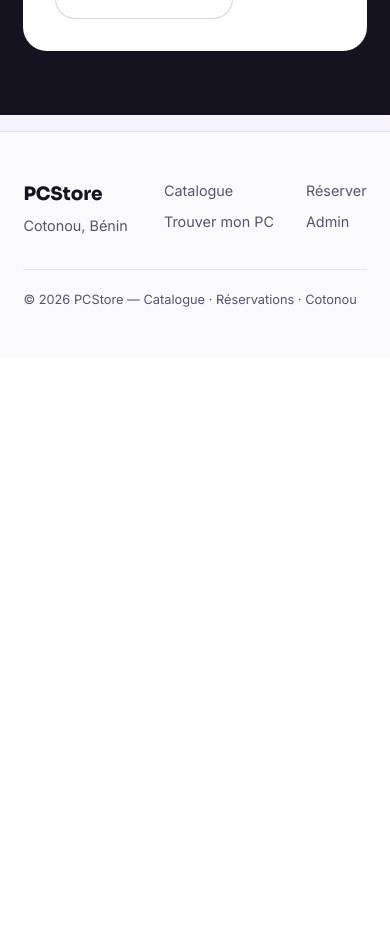
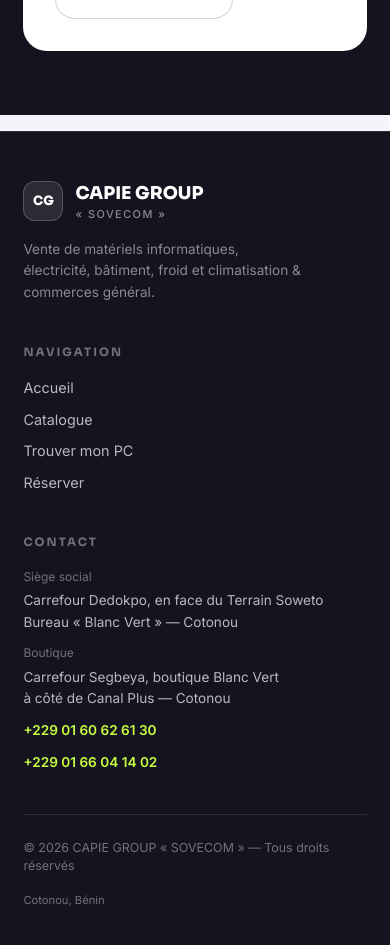
Before and after one commit to yannick21-rgb/site-web-C, a Next.js app in the folder pcstore/: page / in a window 390 px wide. Shown: the part 4600-5545 px from the top of the page. Before the commit the page ends 4957 px from the top, so only its background shows below. Built offline with nearby package versions, Linux system fonts and the light colour scheme; no server answers; the database is empty.

Commit message:
Footer : intégration des infos CAPIE GROUP SOVECOM (logo, adresse, téléphone)

```diff
--- a/pcstore/components/Footer.tsx
+++ b/pcstore/components/Footer.tsx
@@ -2,27 +2,59 @@ import Link from "next/link";
 
 export default function Footer() {
   return (
-    <footer className="px-[6%] py-12 border-t border-line bg-white/50 mt-4">
-      <div className="flex justify-between items-start flex-wrap gap-6">
+    <footer className="bg-navy text-white px-[6%] py-12 border-t border-white/10 mt-4">
+      <div className="grid grid-cols-1 md:grid-cols-3 gap-10 mb-10">
         <div>
-          <div className="font-sora font-extrabold text-[1.15rem] mb-2">
-            PC<span>Store</span>
+          <div className="flex items-center gap-3 mb-4">
+            <div className="w-10 h-10 rounded-xl bg-white/10 border border-white/20 flex items-center justify-center font-sora font-extrabold text-[0.8rem]">
+              CG
+            </div>
+            <div>
+              <div className="font-sora font-extrabold text-[1.1rem]">CAPIE GROUP</div>
+              <div className="text-[0.68rem] text-white/50 font-medium uppercase tracking-[1.5px]">« SOVECOM »</div>
+            </div>
           </div>
-          <div className="text-muted text-[0.9rem]">Cotonou, Bénin</div>
+          <p className="text-white/50 text-[0.85rem] leading-[1.6] max-w-[280px]">
+            Vente de matériels informatiques, électricité, bâtiment, froid et climatisation & commerces général.
+          </p>
         </div>
-        <div className="flex gap-8 sm:gap-12 text-[0.9rem] text-muted">
-          <div className="flex flex-col gap-2.5">
-            <Link href="/catalogue" className="hover:text-ink transition-colors">Catalogue</Link>
-            <Link href="/questionnaire" className="hover:text-ink transition-colors">Trouver mon PC</Link>
+
+        <div>
+          <h4 className="font-sora font-bold text-[0.72rem] text-white/40 uppercase tracking-[2px] mb-4">Navigation</h4>
+          <div className="flex flex-col gap-2.5 text-[0.9rem] text-white/70">
+            <Link href="/" className="hover:text-lime transition-colors">Accueil</Link>
+            <Link href="/catalogue" className="hover:text-lime transition-colors">Catalogue</Link>
+            <Link href="/questionnaire" className="hover:text-lime transition-colors">Trouver mon PC</Link>
+            <Link href="/reserver" className="hover:text-lime transition-colors">Réserver</Link>
           </div>
-          <div className="flex flex-col gap-2.5">
-            <Link href="/reserver" className="hover:text-ink transition-colors">Réserver</Link>
-            <Link href="/admin/login" className="hover:text-ink transition-colors">Admin</Link>
+        </div>
+
+        <div>
+          <h4 className="font-sora font-bold text-[0.72rem] text-white/40 uppercase tracking-[2px] mb-4">Contact</h4>
+          <div className="flex flex-col gap-2.5 text-[0.85rem] text-white/70 leading-[1.6]">
+            <div>
+              <div className="text-white/40 text-[0.75rem] mb-1">Siège social</div>
+              Carrefour Dedokpo, en face du Terrain Soweto<br />
+              Bureau « Blanc Vert » — Cotonou
+            </div>
+            <div>
+              <div className="text-white/40 text-[0.75rem] mb-1">Boutique</div>
+              Carrefour Segbeya, boutique Blanc Vert<br />
+              à côté de Canal Plus — Cotonou
+            </div>
+            <a href="tel:+2290160626130" className="font-semibold text-lime hover:text-white transition-colors">
+              +229 01 60 62 61 30
+            </a>
+            <a href="tel:+2290166041402" className="font-semibold text-lime hover:text-white transition-colors">
+              +229 01 66 04 14 02
+            </a>
           </div>
         </div>
       </div>
-      <div className="mt-8 pt-5 border-t border-line text-muted text-[0.8rem]">
-        © {new Date().getFullYear()} PCStore — Catalogue · Réservations · Cotonou
+
+      <div className="pt-6 border-t border-white/10 text-white/40 text-[0.78rem] flex justify-between items-center flex-wrap gap-4">
+        <span>© {new Date().getFullYear()} CAPIE GROUP « SOVECOM » — Tous droits réservés</span>
+        <span className="text-[0.7rem]">Cotonou, Bénin</span>
       </div>
     </footer>
   );
```
